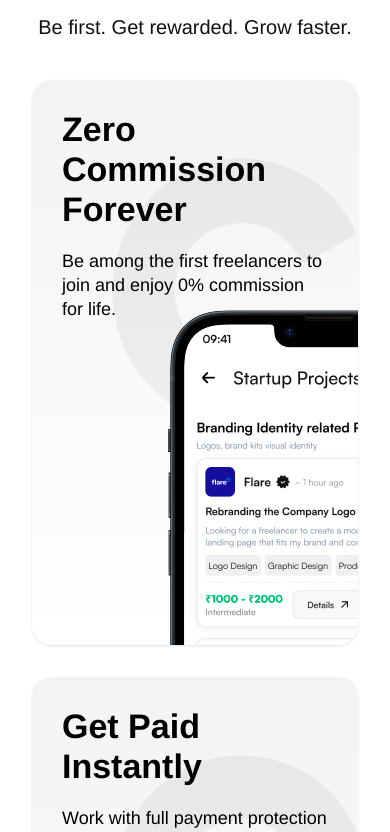
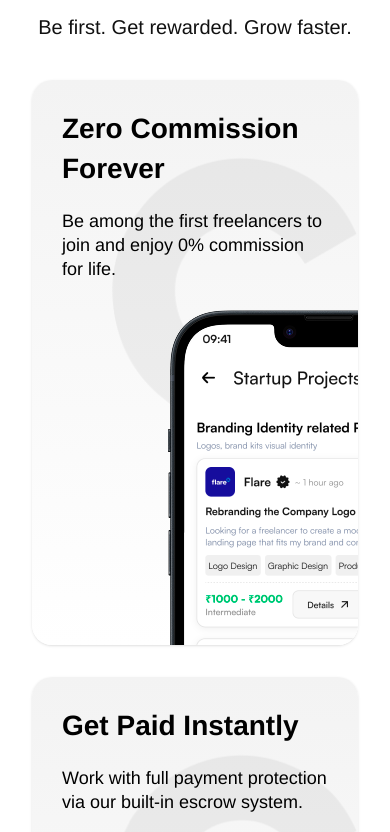
Before and after one commit to chandrunelvin/conlancer_landing, a React (Vite) app in the folder project/: page / in a window 390 px wide. Shown: the part 992-1824 px from the top of the page. Built offline with nearby package versions, Linux system fonts and the light colour scheme.

Commit message:
font size reduce

```diff
--- a/project/src/screens/LandingPageScreen/sections/FrameByAnima/FrameByAnima.tsx
+++ b/project/src/screens/LandingPageScreen/sections/FrameByAnima/FrameByAnima.tsx
@@ -56,7 +56,7 @@ export const FrameByAnima = (): JSX.Element => {
             />
 
             <CardContent className="p-0 flex flex-col gap-5 w-full">
-              <h3 className="self-stretch mt-[-1.00px] [font-family:'Satoshi-Bold',Helvetica] font-bold text-black text-[34px] tracking-[0] leading-10">
+              <h3 className="self-stretch mt-[-1.00px] [font-family:'Satoshi-Bold',Helvetica] font-bold text-black text-[28px] md:text-[34px] tracking-[0] leading-10">
                 {feature.title}
               </h3>
 
```
